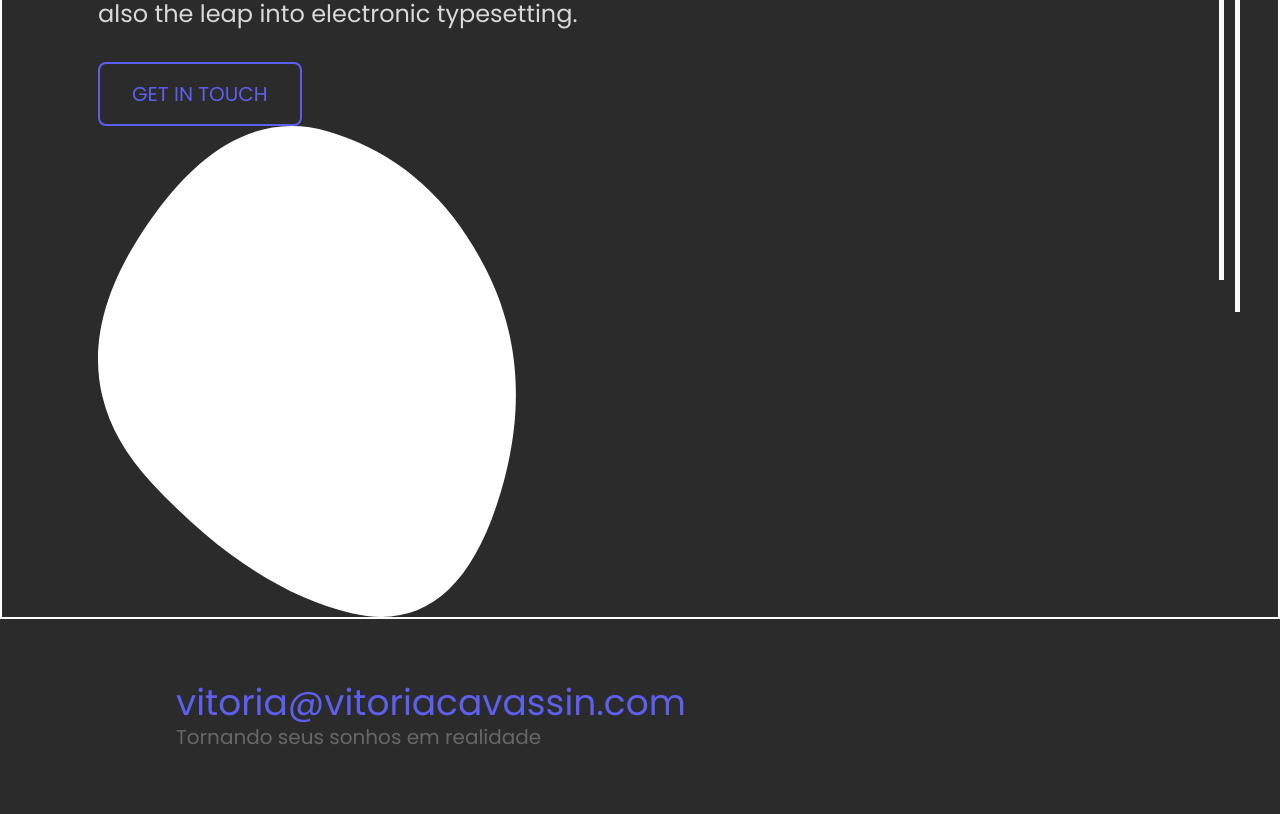
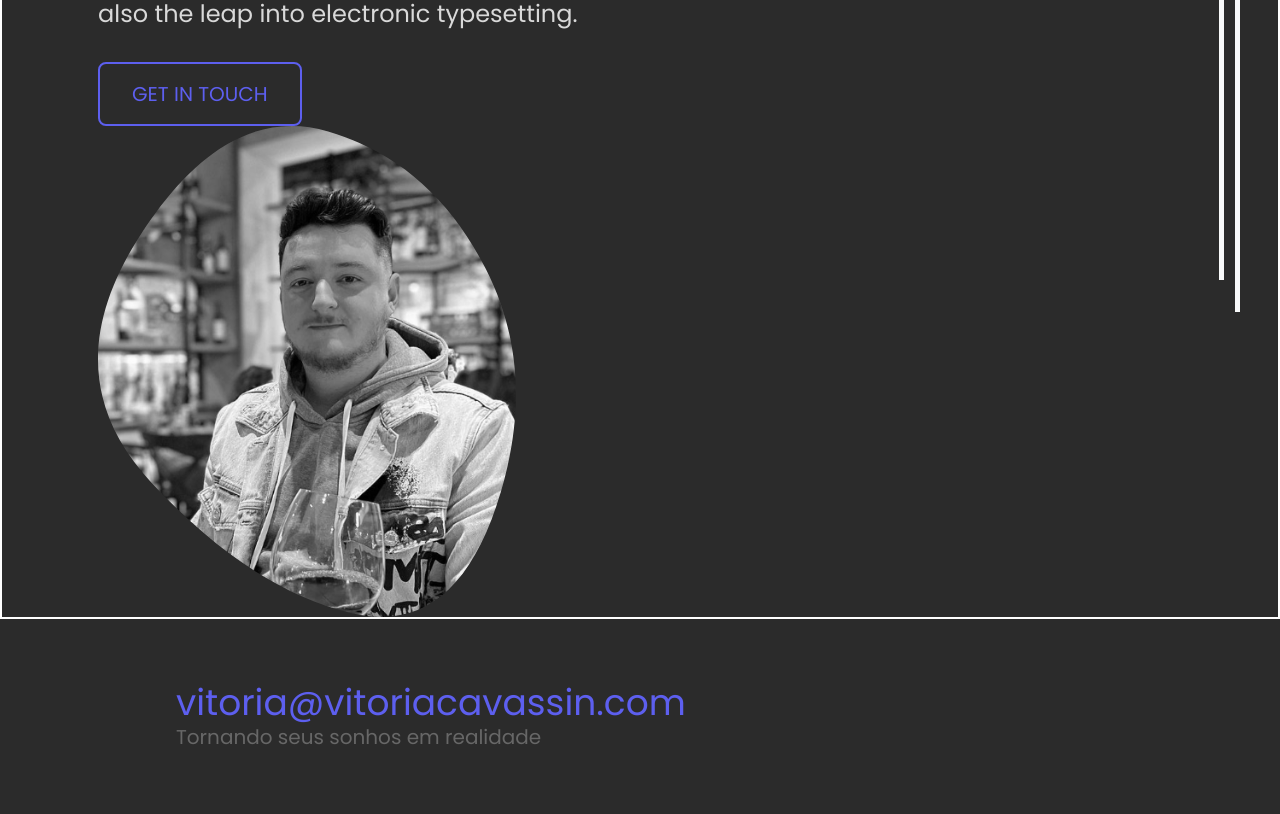
Before and after one commit to eduwr/my-website, a Next.js app: page / in a window 1280 px wide. Shown: the part 620-1434 px from the top of the page. Built offline with nearby package versions, Linux system fonts and the light colour scheme.

Commit message:
feat: profile picture component

```diff
--- a/src/components/Presentation/ProfilePicture.tsx
+++ b/src/components/Presentation/ProfilePicture.tsx
@@ -1,11 +1,23 @@
-import Image from "next/image";
-
-
 export const ProfilePicture = () => {
   return <div>
     <svg width="418" height="491" viewBox="0 0 418 491" fill="none" xmlns="http://www.w3.org/2000/svg">
-      <path d="M398.282 380.314C368.992 467.508 320.76 503.13 253.587 487.18C186.414 471.23 119.631 427.633 53.2389 356.388C-13.1532 285.144 -17.4491 203.798 40.3511 112.35C98.1512 20.9024 161.419 -14.7198 230.154 5.48383C298.89 25.6874 351.417 71.4114 387.738 142.656C424.058 213.9 427.573 293.119 398.282 380.314Z" fill="white"/>
+      <defs>
+        <mask id="svgmask">
+          <path d="M398.282 380.314C368.992 467.508 320.76 503.13 253.587 487.18C186.414 471.23 119.631 427.633 53.2389 356.388C-13.1532 285.144 -17.4491 203.798 40.3511 112.35C98.1512 20.9024 161.419 -14.7198 230.154 5.48383C298.89 25.6874 351.417 71.4114 387.738 142.656C424.058 213.9 427.573 293.119 398.282 380.314Z" fill="white"/>
+        </mask>
+        <filter id="filter" x="-20%" y="-20%" width="140%" height="140%" filterUnits="objectBoundingBox" primitiveUnits="userSpaceOnUse" colorInterpolationFilters="linearRGB">
+          <feColorMatrix type="saturate" values="-0" x="0%" y="0%" width="100%" height="100%" in="SourceGraphic" result="colormatrix"/>
+        </filter>
+      </defs>
+
+      <image
+        xmlns="http://www.w3.org/1999/xlink"
+        href="/assets/images/profile.png"
+        mask="url(#svgmask)"
+        height="491"
+        filter="url(#filter)"
+      />
+
     </svg>
-
   </div>
 }
```
Also changed, not shown: public/assets/images/profile.png.
